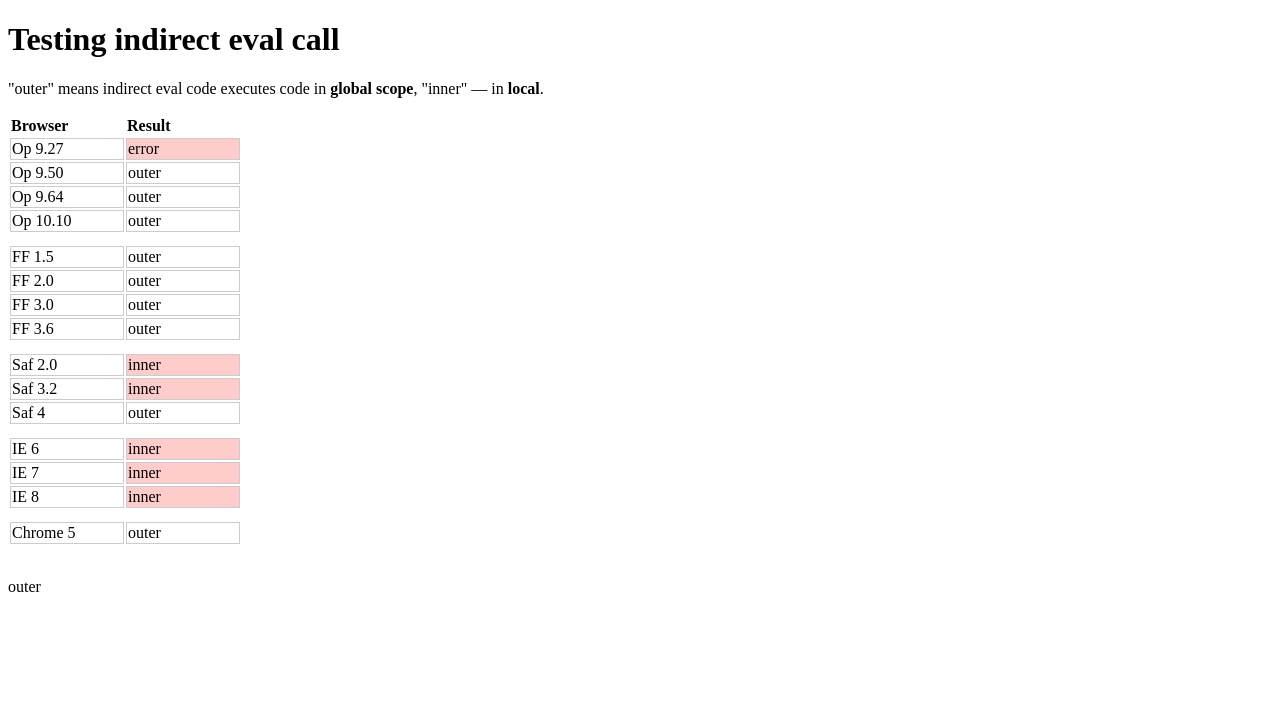
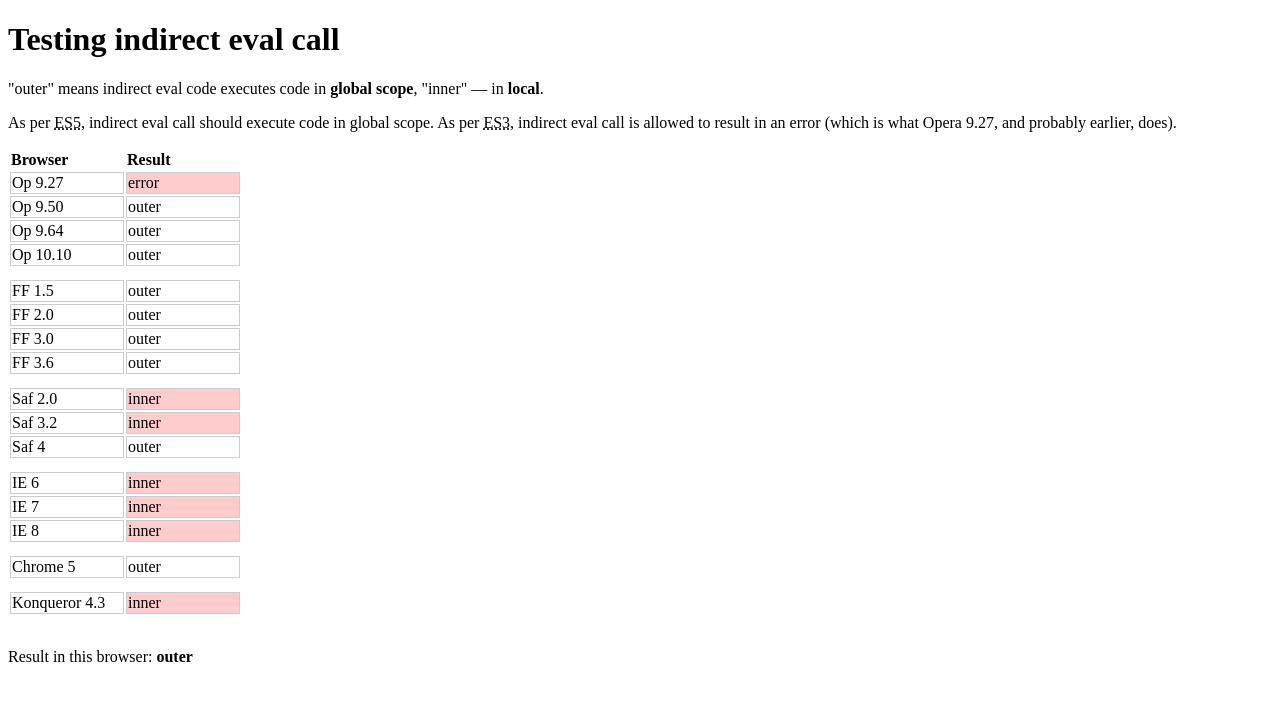
Before and after one commit to kangax/jstests, a Jekyll site: the page _posts/2010-02-23-indirect_eval_call_test.html, which Jekyll copies as it is, in a window 1280 px wide. Shown: the top 701 px of the page. Built offline with Jekyll 4.4.1, drawn with Linux system fonts in a browser that asks for light colours; Markdown is read by kramdown in place of the engine named in the settings.

Commit message:
Add short explanation and Konqueror result.

```diff
--- a/_posts/2010-02-23-indirect_eval_call_test.html
+++ b/_posts/2010-02-23-indirect_eval_call_test.html
@@ -14,6 +14,7 @@
   <body>
     <h1>Testing indirect eval call</h1>
     <p>"outer" means indirect eval code executes code in <strong>global scope</strong>, "inner" &mdash; in <strong>local</strong>.</p>
+    <p>As per <abbr title="ECMAScript 5th edition">ES5</abbr>, indirect eval call should execute code in global scope. As per <abbr title="ECMAScript 3rd edition">ES3</abbr>, indirect eval call is allowed to result in an error (which is what Opera 9.27, and probably earlier, does).</p>
     <table style="margin-bottom:2em">
       <thead><tr><th>Browser</th><th>Result</th></tr></thead>
       <tbody>
@@ -44,17 +45,22 @@
         <tr><td colspan="2" class="separator"></td></tr>
 
         <tr><td>Chrome 5</td><td>outer</td></tr>
+
+        <tr><td colspan="2" class="separator"></td></tr>
+
+        <tr><td>Konqueror 4.3</td><td class="inner">inner</td></tr>
       </tbody>
     </table>
+Result in this browser:
 <script type="text/javascript">
   var x = 'outer';
   (function(){
     var x = 'inner';
     try {
-          document.write((1,eval)('x'));
+      document.write('<strong>' + (1,eval)('x') + '</strong>');
     }
     catch(err) {
-          document.write(err);
+      document.write('<strong>' + err + '</strong>');
     }
   })();
 </script>
```
Lines whose indentation alone changed are shown as unchanged.
